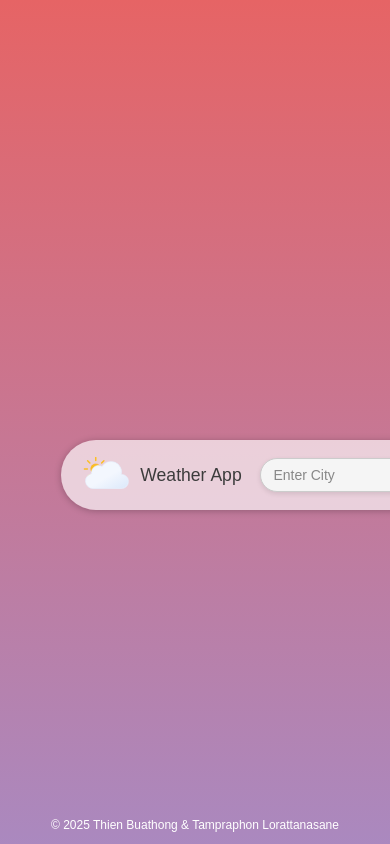
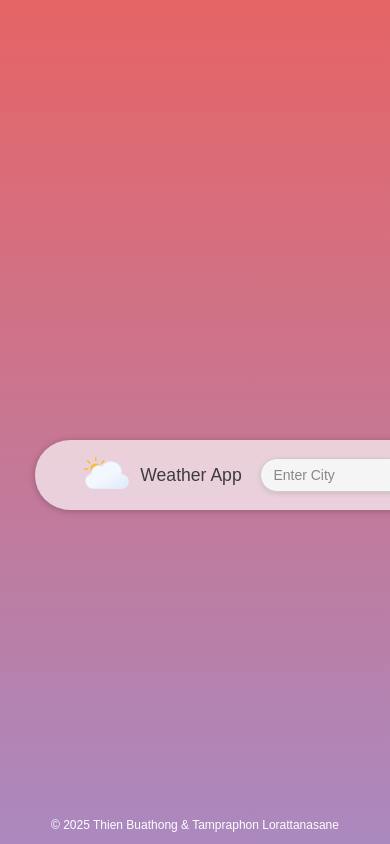
Before and after one commit to kyusuku/WeatherApp, a website: page index.html in a window 390 px wide. Shown: the top 844 px of the page. Drawn offline with nearby package versions, Linux system fonts and the light colour scheme.

Commit message:
fixes to phone screen initial search

```diff
--- a/styles.css
+++ b/styles.css
@@ -208,7 +208,7 @@ form {
     }
     .container-all {
         padding: 2; /* Slightly smaller padding */
-        width: 70%; /* Ensure it fits well on smaller screens */
+        width: 80%; /* Ensure it fits well on smaller screens */
         margin-bottom: 250px;
     }
 
```
